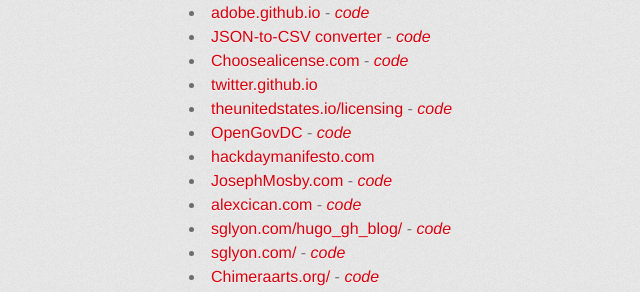
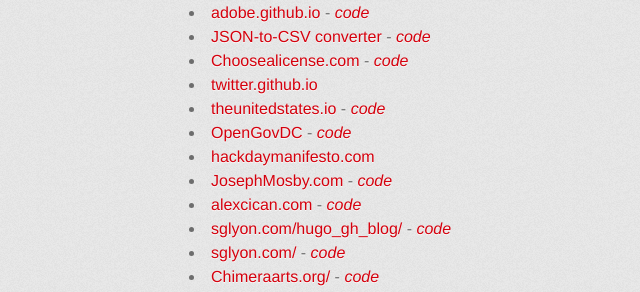
Before and after one commit to GSA/Open-Data-Collaboration-Sandbox, a Jekyll site: the page built from website_examples.md, in a window 1280 px wide and 900 px high, scrolled down 982 px. Shown: the part 160-452 px from the top of the window, without its empty margins (161-801 px from the left). Built offline with Jekyll 4.4.1, drawn with Linux system fonts in a browser that asks for light colours; some web fonts are replaced.

Commit message:
changing unitedstates url

```diff
--- a/website_examples.md
+++ b/website_examples.md
@@ -49,7 +49,7 @@
 * [JSON-to-CSV converter](http://konklone.io/json/) - *[code](https://github.com/konklone/json)*
 * [Choosealicense.com](http://choosealicense.com/) - *[code](https://github.com/github/choosealicense.com)*
 * [twitter.github.io](http://twitter.github.io/)
-* [theunitedstates.io/licensing](http://theunitedstates.io/licensing) - *[code](https://github.com/unitedstates/licensing)*
+* [theunitedstates.io](http://theunitedstates.io) - *[code](https://github.com/unitedstates/)*
 * [OpenGovDC](https://developmentseed.github.io/OpenGovDC.com) - *[code](https://github.com/developmentseed/OpenGovDC.com)*
 * [hackdaymanifesto.com](http://hackdaymanifesto.github.com)
 * [JosephMosby.com](http://josephmosby.com/) - *[code](https://github.com/josephmosby/josephmosby.com)*
```
